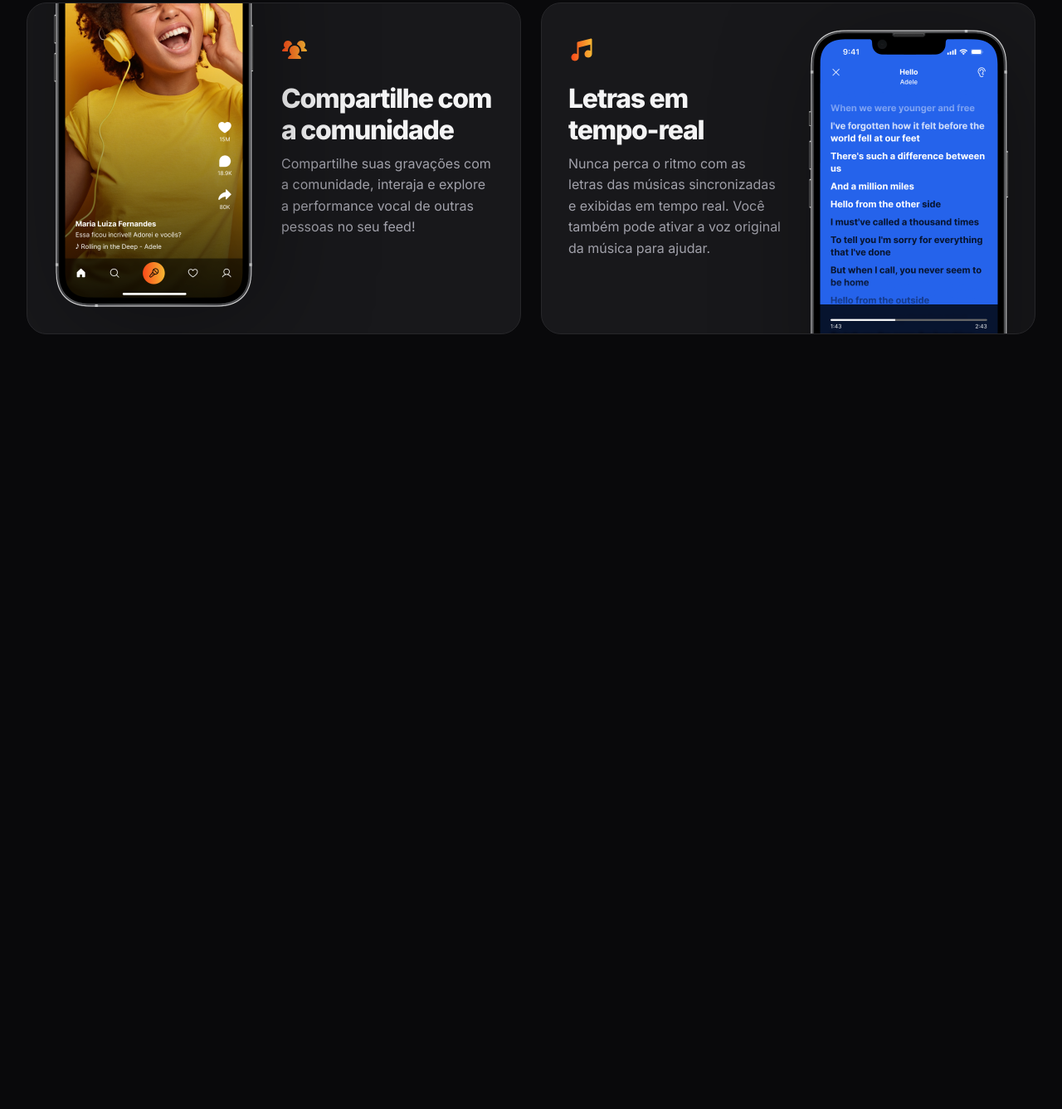
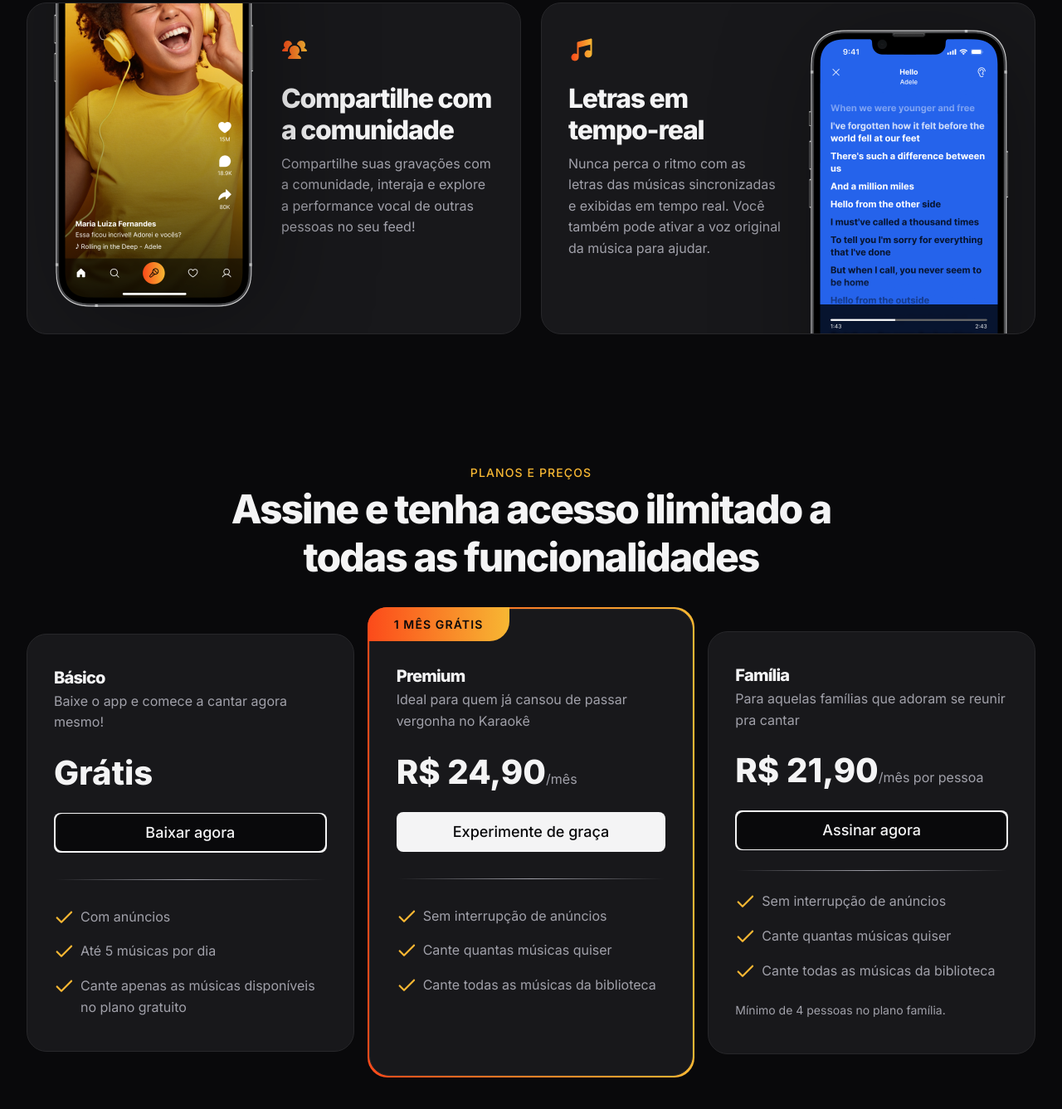
Before and after one commit to kartiaga/Projeto-Zingen, a plain HTML site: page index.html in a window 1280 px wide. Shown: the part 2168-3505 px from the top of the page at 83% size. Before the commit the page ends 2651 px from the top, so only its background shows below. Drawn offline with Linux system fonts and the light colour scheme.

Commit message:
seção pricing

```diff
--- a/index.html
+++ b/index.html
@@ -94,12 +94,67 @@
       <div class="card py-lg px-lg">
         <div>
           <img src="assets/icons/MusicNotes.svg" alt="">
-          <h3>Letras em <br>tempo-real</h3>
+          <h3>Letras em tempo-real</h3>
           <p>Nunca perca o ritmo com as letras das músicas sincronizadas e exibidas em tempo real. Você também pode ativar a voz original da música para ajudar.</p>
         </div>
         <img class="desktop-only" src="assets/Tela 3.png" alt="">
       </div>
     </div>
   </section>
+
+  <section id="pricing">
+    <div class="container py-xl">
+      <header>
+        <strong>Planos e preços</strong>
+        <h2>Assine e tenha acesso ilimitado a todas as funcionalidades</h2>
+      </header>
+
+      <div class="cards even-columns items-center">
+        <div class="card py-lg px-lg">
+          <h3>Básico</h3>
+          <p>Baixe o app e comece a cantar agora mesmo!</p>
+          <zin-pricing>Grátis</zin-pricing>
+          <a href="#download" class="btn btn-md" aria-label="Baixar agora"></a>
+          <div class="separator"></div>
+          <ul role="list" class="grid gap-1">
+            <li>Com anúncios</li>
+            <li>Até 5 músicas por dia</li>
+            <li>Cante apenas as músicas disponíveis no plano gratuito</li>
+          </ul>
+        </div>
+
+        <div class="premium">
+          <div class="card py-lg px-lg">
+            <span>1 mês grátis</span>
+            <h3>Premium</h3>
+            <p>Ideal para quem já cansou de passar vergonha no Karaokê</p>
+            <zin-pricing>R$ 24,90<small>/mês</small>
+            </zin-pricing>
+            <a href="#" class="btn btn-md">Experimente de graça</a>
+            <div class="separator"></div>
+            <ul role="list" class="grid gap-1">
+              <li>Sem interrupção de anúncios</li>
+              <li>Cante quantas músicas quiser</li>
+              <li>Cante todas as músicas da biblioteca</li>
+            </ul>
+          </div>
+        </div>
+
+        <div class="card py-lg px-lg">
+          <h3>Família</h3>
+          <p>Para aquelas famílias que adoram se reunir pra cantar</p>
+          <zin-pricing>R$ 21,90<small>/mês por pessoa</small></zin-pricing>
+          <a href="#download" class="btn btn-md" aria-label="Assinar agora"></a>
+          <div class="separator"></div>
+          <ul role="list" class="grid gap-1">
+            <li>Sem interrupção de anúncios</li>
+            <li>Cante quantas músicas quiser</li>
+            <li>Cante todas as músicas da biblioteca</li>
+          </ul>
+          <small>Mínimo de 4 pessoas no plano família.</small>
+        </div>
+      </div>
+    </div>
+  </section>
 </body>
 </html>
--- a/styles/buttons.css
+++ b/styles/buttons.css
@@ -67,7 +67,7 @@
     color: transparent;
 
     position: relative;
-    z-index: 0.09375rem;
+    z-index: 1px;
   }
 }
 
--- a/styles/index.css
+++ b/styles/index.css
@@ -8,3 +8,4 @@
 @import url(about.css);
 @import url(cards.css);
 @import url(features.css) (width >= 80em);
+@import url(pricing.css);
--- /dev/null
+++ b/styles/pricing.css
@@ -0,0 +1,119 @@
+#pricing {
+  --fs-price: 2rem;
+
+  & header {
+    text-align: center;
+  }
+
+  & .cards {
+    margin-top: 2rem;
+  }
+
+  & h3 {
+    font-size: 1.25rem;
+    margin-top: 0;
+  }
+
+  & .card p {
+    margin-top: .25rem;
+  }
+
+  & zin-pricing {
+    display: block;
+    padding-block: 1.5rem;
+    font: var(--fw-bold) var(--fs-price)/1.2 var(--ff-sans);
+  }
+
+  & zin-pricing small {
+    font: var(--fw-base) 1rem/1.25 var(--ff-sans);
+    color: var(--text-color-secondary);
+  }
+
+  & .btn {
+    width: 100%;
+  }
+
+  & .separator {
+    height: 1px;
+    margin-block: 2rem;
+    background: radial-gradient(var(--text-color-secondary), var(--surface-color) 70%);
+  }
+
+  & li {
+    color: var(--text-color-secondary);
+    background: url(../assets/icons/Check.svg) no-repeat;
+    padding-left: 2rem;
+  }
+
+  & ul + small {
+    display: block;
+    margin-top: 1.5rem;
+    font-size: .875rem;
+    color: var(--text-color-secondary);
+  }
+
+  & .premium {
+    position: relative;
+
+    & .card {
+      padding-top: 4.25rem;
+
+      & > span {
+        position: absolute;
+        top: 0;
+        left: 0;
+
+        padding: 0.75rem 2rem;
+        background: linear-gradient(
+          90deg,
+          var(--brand-color-secondary) 0,
+          var(--brand-color-primary) 100%
+        );
+
+        border-top-left-radius: 1.5rem;
+        border-bottom-right-radius: 1.5rem;
+
+        font: 600 var(--fs-sm) var(--ff-sans);
+        text-transform: uppercase;
+        letter-spacing: 0.08em;
+        color: var(--bg-color);
+      }
+    }
+
+    padding: 2px;
+    &::before {
+      content: "";
+      background: linear-gradient(
+        90deg,
+        var(--brand-color-secondary) 0,
+        var(--brand-color-primary) 100%
+      );
+      position: absolute;
+      inset: 0;
+      border-radius: 1.5rem;
+      z-index: -1;
+    }
+  }
+
+  @media (width >= 80em) {
+    --fs-price: 2.5rem;
+
+    & header {
+      max-width: 50rem;
+      margin-inline: auto;
+    }
+
+    & .premium .card {
+      padding-bottom: 6rem;
+    }
+
+    .btn-md {
+      padding: .75rem 1.5rem;
+      font-size: (--fs-base);
+    }
+
+    & .card:nth-child(3) .separator{
+      margin-block: 1.5rem;
+    }
+  }
+}
```
